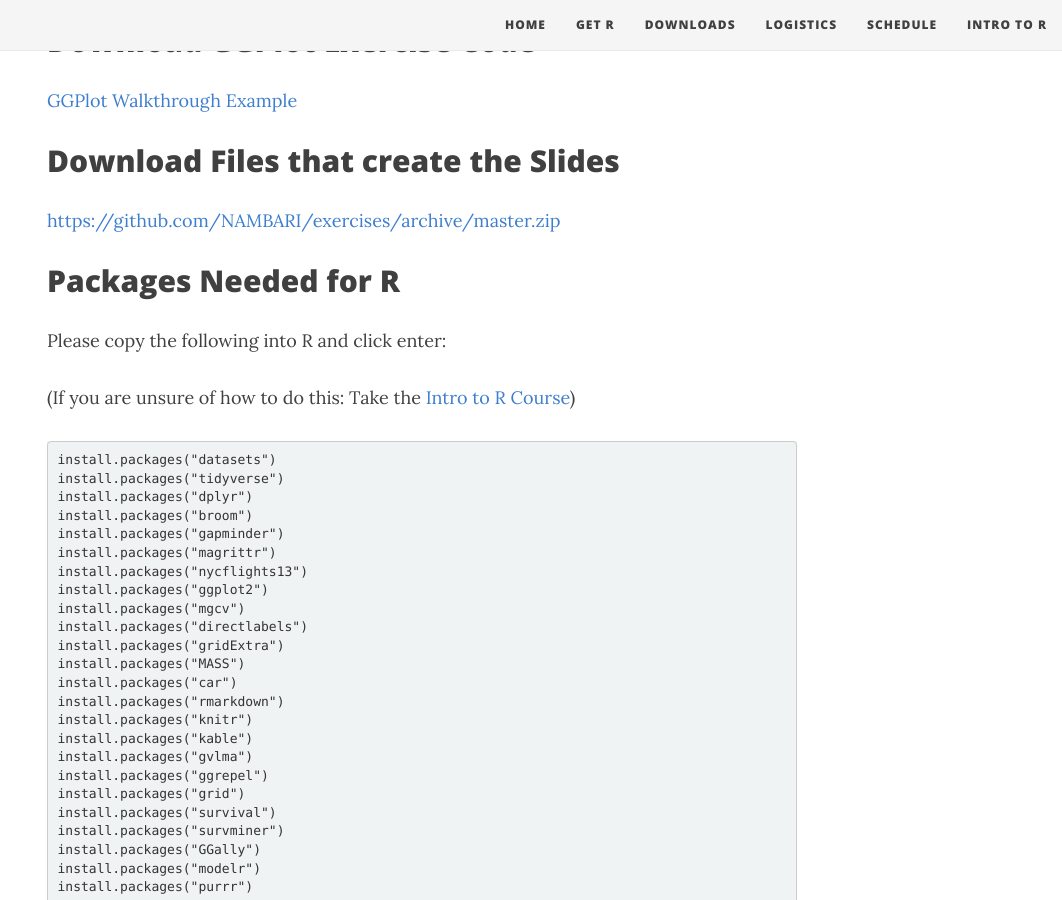
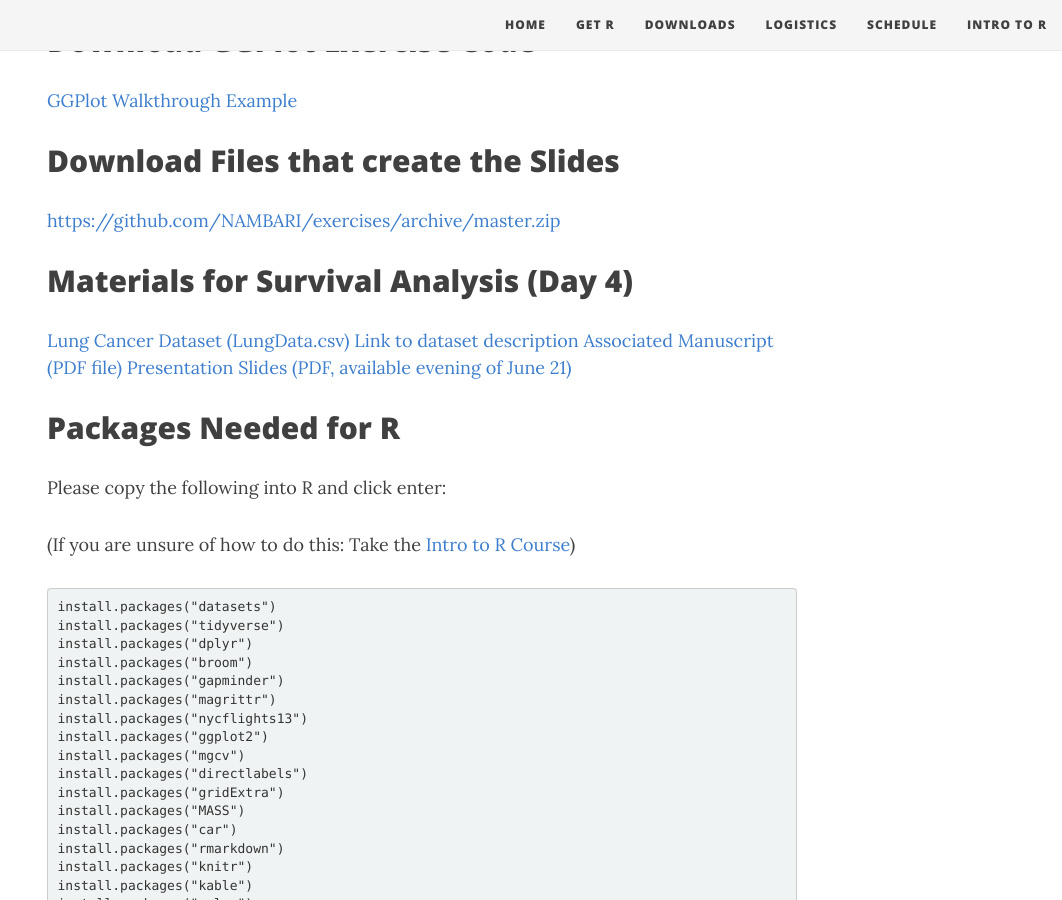
Before and after one commit to NAMBARI/nambari.github.io, a Jekyll site: the page built from downloads.md, in a window 1280 px wide and 900 px high, scrolled down 1112 px. Shown: the whole window, without its empty margins (218-1280 px from the left). Built offline with Jekyll 4.4.1, drawn with Linux system fonts in a browser that asks for light colours; nearby versions of some CDN libraries.

Commit message:
Update downloads.md

```diff
--- a/downloads.md
+++ b/downloads.md
@@ -64,14 +64,16 @@ We have created a series of exercises that you will be completing every day. Ple
 
 [GGPlot Walkthrough Example](https://github.com/NAMBARI/nambari.github.io/raw/master/ggplot_practice.Rmd)
 
-
-
-
-
 ## Download Files that create the Slides
 
 [https://github.com/NAMBARI/exercises/archive/master.zip](https://github.com/NAMBARI/notes/archive/master.zip)
 
+## Materials for Survival Analysis (Day 4)
+
+[Lung Cancer Dataset (LungData.csv)](https://github.com/NAMBARI/nambari.github.io/raw/master/LungData.csv)
+[Link to dataset description](http://www.mayo.edu/research/documents/lunghtml/doc-10027247)
+[Associated Manuscript (PDF file)](https://github.com/NAMBARI/nambari.github.io/raw/master/jco.1994.12.3.601.pdf)
+[Presentation Slides (PDF, available evening of June 21)](https://github.com/NAMBARI/nambari.github.io/raw/master/D43-Survival.pdf)
 
 
 
```
